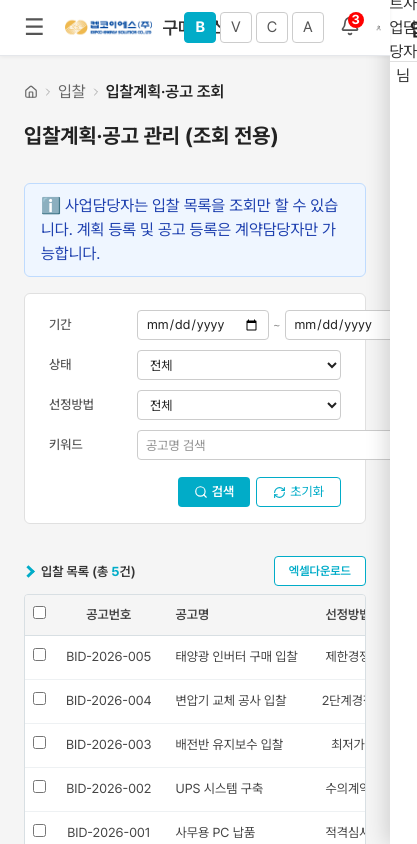
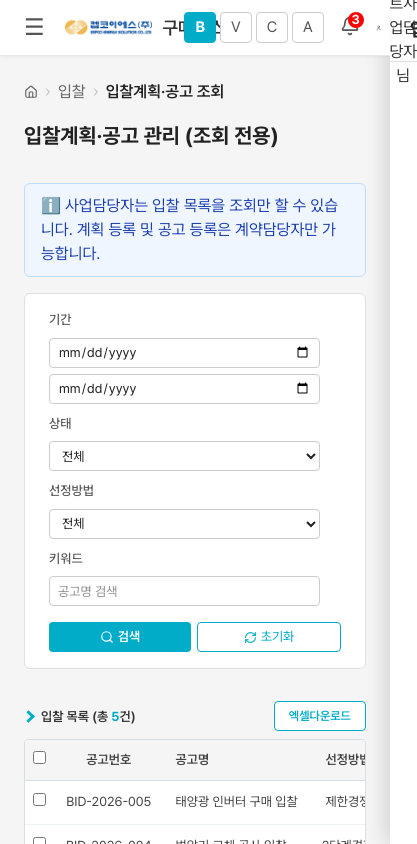
Before and after one commit to oct254k/proto_kepco_srm, a Next.js app: page /b/bids in a window 390 px wide. Shown: the top 844 px of the page, 417 px wide, since content can reach past the window. Built offline with nearby package versions, Linux system fonts and the light colour scheme.

Commit message:
feat 타입 별(사업, 계약, 협력, 관리자) 화면 메인 동기화 적용

```diff
--- a/src/app/globals.css
+++ b/src/app/globals.css
@@ -99,3 +99,95 @@ button, input, select, textarea {
 ::-webkit-scrollbar-thumb:hover {
   background: #aaa;
 }
+
+.srm-search-layout {
+  display: flex;
+  align-items: flex-start;
+  gap: 16px;
+  width: 100%;
+}
+
+.srm-search-fields {
+  display: grid;
+  grid-template-columns: repeat(auto-fit, minmax(360px, 1fr));
+  gap: 10px 20px;
+  flex: 1 1 auto;
+  min-width: 0;
+}
+
+.srm-search-field {
+  display: grid;
+  grid-template-columns: 90px minmax(0, 1fr);
+  align-items: center;
+  gap: 8px;
+  min-width: 0;
+}
+
+.srm-search-label {
+  min-width: 0;
+}
+
+.srm-date-range {
+  display: grid;
+  grid-template-columns: minmax(122px, 1fr) auto minmax(122px, 1fr);
+  align-items: center;
+  gap: 6px;
+  min-width: 0;
+}
+
+.srm-search-actions {
+  display: flex;
+  flex-direction: column;
+  gap: 6px;
+  flex: 0 0 142px;
+}
+
+.srm-search-actions button {
+  width: 100%;
+}
+
+@media (max-width: 1180px) {
+  .srm-search-layout {
+    flex-direction: column;
+  }
+
+  .srm-search-actions {
+    flex-direction: row;
+    justify-content: flex-end;
+    width: 100%;
+    flex-basis: auto;
+  }
+
+  .srm-search-actions button {
+    width: auto;
+    min-width: 120px;
+  }
+}
+
+@media (max-width: 760px) {
+  .srm-search-fields {
+    grid-template-columns: 1fr;
+  }
+
+  .srm-search-field {
+    grid-template-columns: 1fr;
+    align-items: stretch;
+  }
+
+  .srm-date-range {
+    grid-template-columns: 1fr;
+  }
+
+  .srm-date-range span {
+    display: none;
+  }
+
+  .srm-search-actions {
+    justify-content: stretch;
+  }
+
+  .srm-search-actions button {
+    flex: 1;
+    min-width: 0;
+  }
+}
--- a/src/components/RoleSwitcher.tsx
+++ b/src/components/RoleSwitcher.tsx
@@ -1,19 +1,33 @@
 "use client";
 import React from "react";
+import { useRouter } from "next/navigation";
 import { useRole } from "@/lib/role";
 import type { Role } from "@/lib/types";
 import { ROLE_LABELS } from "@/lib/types";
 
 const ROLES: Role[] = ["B", "V", "C", "A"];
+const DASHBOARD_PATH: Record<Role, string> = {
+  B: "/b/dashboard/",
+  V: "/v/dashboard/",
+  C: "/c/dashboard/",
+  A: "/a/system/",
+};
 
 export default function RoleSwitcher() {
   const [role, setRole] = useRole();
+  const router = useRouter();
+
+  const handleRoleChange = (nextRole: Role) => {
+    setRole(nextRole);
+    router.push(DASHBOARD_PATH[nextRole]);
+  };
+
   return (
     <div style={{ display: "flex", gap: 4, alignItems: "center" }}>
       {ROLES.map((r) => (
         <button
           key={r}
-          onClick={() => setRole(r)}
+          onClick={() => handleRoleChange(r)}
           style={{
             padding: "3px 10px",
             fontSize: 15,
--- a/src/components/SearchForm.tsx
+++ b/src/components/SearchForm.tsx
@@ -33,7 +33,6 @@ export default function SearchForm({ fields, onSearch }: SearchFormProps) {
   };
 
   const inputStyle: React.CSSProperties = {
-    flex: 1,
     padding: "5px 8px",
     border: "1px solid #ccc",
     borderRadius: "4px",
@@ -42,6 +41,8 @@ export default function SearchForm({ fields, onSearch }: SearchFormProps) {
     background: "#fff",
     height: "30px",
     boxSizing: "border-box",
+    width: "100%",
+    minWidth: 0,
   };
 
   return (
@@ -55,16 +56,16 @@ export default function SearchForm({ fields, onSearch }: SearchFormProps) {
       }}
     >
       <form onSubmit={handleSubmit}>
-        <div className="flex flex-col lg:flex-row items-start gap-4">
+        <div className="srm-search-layout">
           {/* Fields Grid */}
-          <div className="flex-1 grid grid-cols-1 md:grid-cols-2 lg:grid-cols-3 gap-[10px_20px]">
+          <div className="srm-search-fields">
             {fields.map((field) => (
               <div
                 key={field.name}
-                style={{ display: "flex", alignItems: "center", gap: "8px" }}
+                className="srm-search-field"
               >
                 <label
-                  className="min-w-[80px] lg:min-w-[90px]"
+                  className="srm-search-label"
                   style={{
                     fontSize: "13px",
                     color: "#555",
@@ -88,19 +89,19 @@ export default function SearchForm({ fields, onSearch }: SearchFormProps) {
                     ))}
                   </select>
                 ) : field.type === "daterange" ? (
-                  <div style={{ display: "flex", alignItems: "center", gap: "4px", flex: 1 }}>
+                  <div className="srm-date-range">
                     <input
                       type="date"
                       value={values[field.name + "_from"] || ""}
                       onChange={(e) => handleChange(field.name + "_from", e.target.value)}
-                      style={{ ...inputStyle, flex: 1 }}
+                      style={inputStyle}
                     />
-                    <span style={{ fontSize: "12px", color: "#888" }}>~</span>
+                    <span style={{ fontSize: "12px", color: "#888", flex: "0 0 auto" }}>~</span>
                     <input
                       type="date"
                       value={values[field.name + "_to"] || ""}
                       onChange={(e) => handleChange(field.name + "_to", e.target.value)}
-                      style={{ ...inputStyle, flex: 1 }}
+                      style={inputStyle}
                     />
                   </div>
                 ) : (
@@ -117,7 +118,7 @@ export default function SearchForm({ fields, onSearch }: SearchFormProps) {
           </div>
 
           {/* Buttons */}
-          <div className="flex flex-row lg:flex-col gap-[6px] flex-shrink-0 w-full lg:w-auto justify-end">
+          <div className="srm-search-actions">
             <button
               type="submit"
               style={{
@@ -132,6 +133,7 @@ export default function SearchForm({ fields, onSearch }: SearchFormProps) {
                 cursor: "pointer",
                 fontFamily: "inherit",
                 display: "flex",
+                justifyContent: "center",
                 alignItems: "center",
                 gap: "4px",
                 whiteSpace: "nowrap",
@@ -154,6 +156,7 @@ export default function SearchForm({ fields, onSearch }: SearchFormProps) {
                 cursor: "pointer",
                 fontFamily: "inherit",
                 display: "flex",
+                justifyContent: "center",
                 alignItems: "center",
                 gap: "4px",
                 whiteSpace: "nowrap",
```
